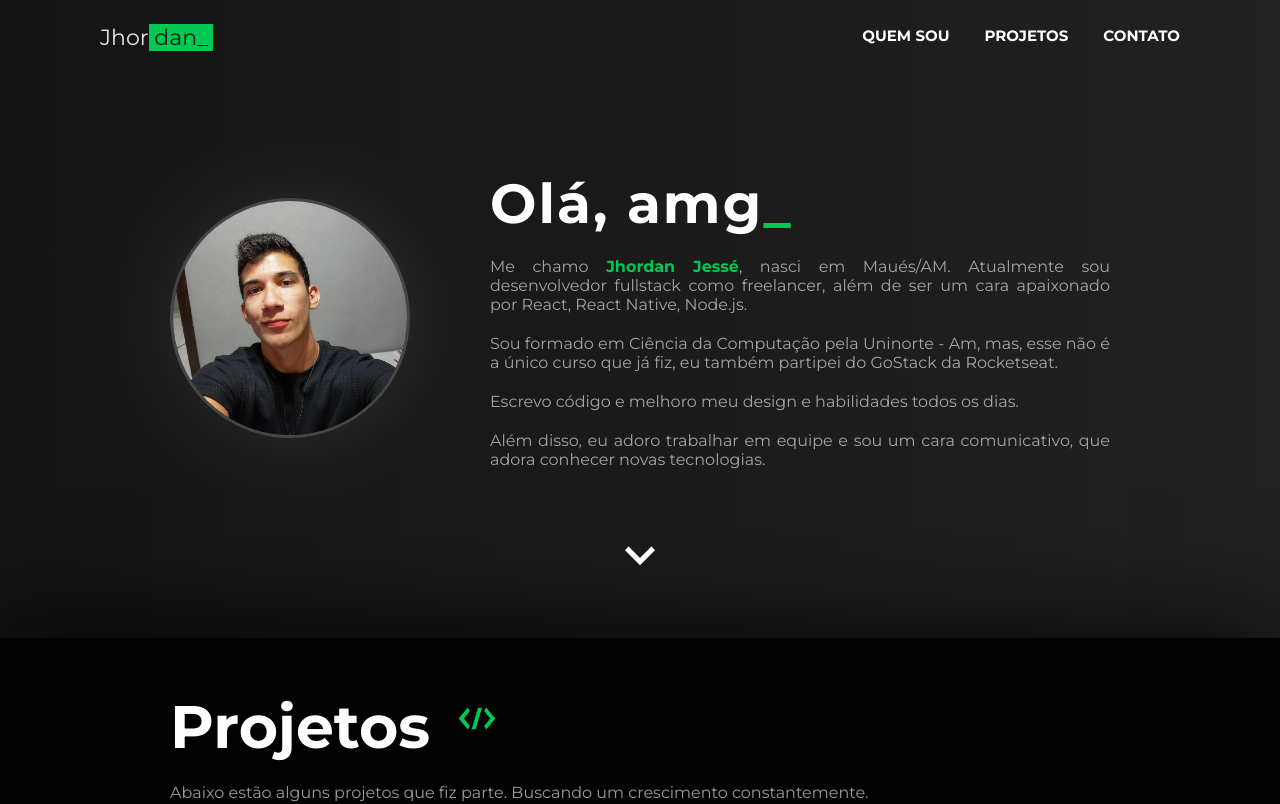
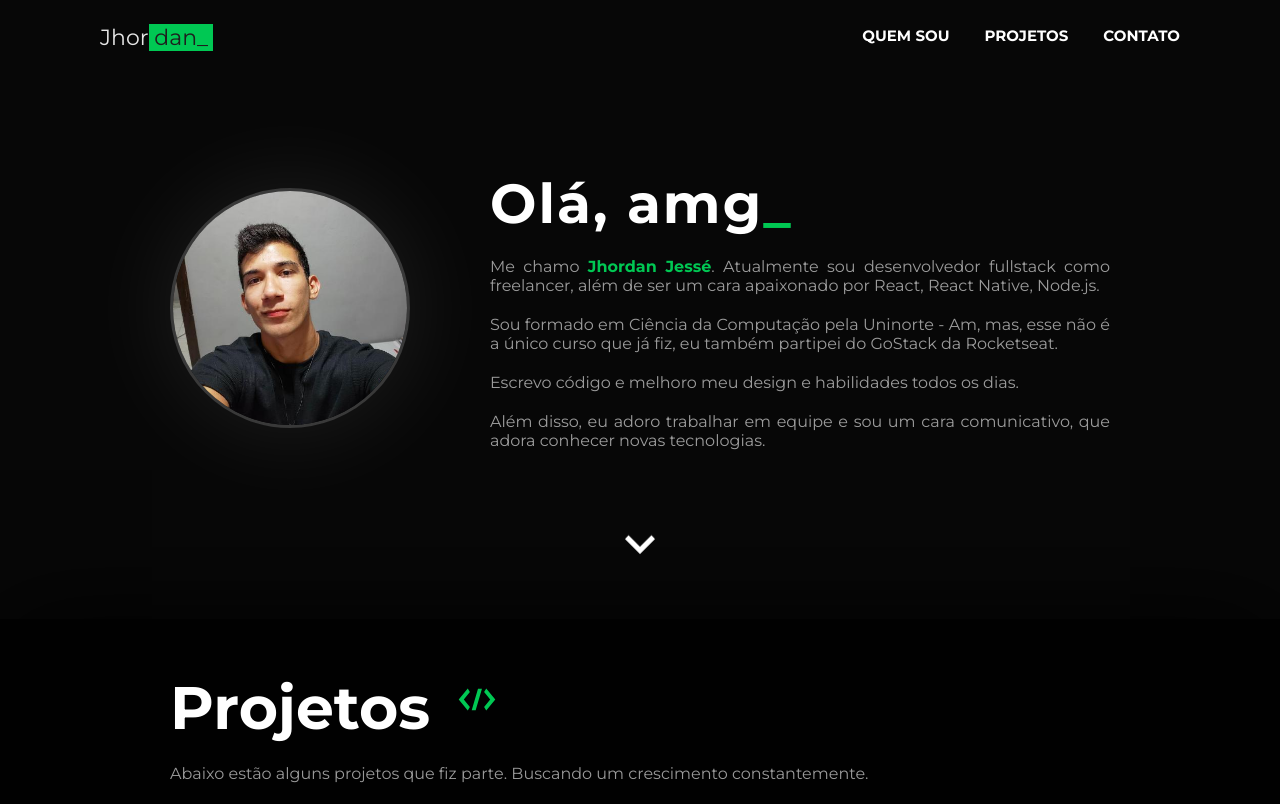
Before and after one commit to jhordanjes/portjhordan, a React (Create React App) app: page / in a window 1280 px wide. Shown: the top 804 px of the page. Built offline with nearby package versions, Linux system fonts and the light colour scheme.

Commit message:
altercacoes nas cores

```diff
--- a/src/Components/About/index.js
+++ b/src/Components/About/index.js
@@ -13,7 +13,7 @@ export default function About() {
             <div>
                 <span>Olá, amg<b>_</b></span>
                 <p>
-                    Me chamo <b>Jhordan Jessé</b>, nasci em Maués/AM. Atualmente sou desenvolvedor fullstack como freelancer, além de ser um cara apaixonado por React, React Native, Node.js.
+                    Me chamo <b>Jhordan Jessé</b>. Atualmente sou desenvolvedor fullstack como freelancer, além de ser um cara apaixonado por React, React Native, Node.js.
                 </p>
                 <p>
                     Sou formado em Ciência da Computação pela Uninorte - Am, mas, esse não é a único curso que já fiz, eu também partipei do GoStack da Rocketseat.
--- a/src/Components/Contact/styles.js
+++ b/src/Components/Contact/styles.js
@@ -6,6 +6,15 @@ const upAnimate = keyframes`
   }
   to {
     transform: translateX(0%);
+  }
+`;
+
+const colors = keyframes`
+  from {
+    background: linear-gradient(to right, rgba(1,1,1,0.5), rgba(1,1,1,0.7));
+  }
+  to {
+    background: linear-gradient(to center, rgba(1,1,1,0.5), rgba(1,1,1,0.7));
   }
 `;
 
@@ -78,7 +87,7 @@ export const Content = styled.div`
     transition: 0.9s;
 
     &:hover{
-        background: rgba(1,1,1,0.8);
+        animation: ${colors} 3.5s linear infinite;
     }
 
     @media (max-width: 768px) {
--- a/src/styles/global.js
+++ b/src/styles/global.js
@@ -1,4 +1,13 @@
-import { createGlobalStyle } from 'styled-components';
+import { createGlobalStyle, keyframes } from 'styled-components';
+
+const colors = keyframes`
+  from {
+    background: #141414;
+  }
+  to {
+    background: #000;
+  }
+`;
 
 export default createGlobalStyle`
   * {
@@ -13,7 +22,8 @@ export default createGlobalStyle`
   }
 
   body{
-    background: linear-gradient(to right, #141414, #212121);
+    background: #141414;
+    animation: ${colors} 3.5s linear infinite;
     -webkit-font-smoothing: antialiased;
   }
 
```
